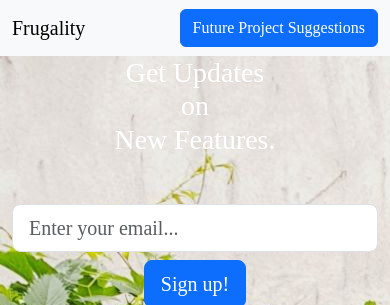
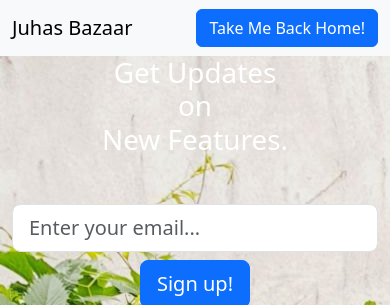
Before and after one commit to ws2516/WholeFoodsFrugality, a Flask app: page /SignUp in a window 390 px wide. Shown: the top 305 px of the page. Run offline with Flask 2, Linux system fonts and the light colour scheme; some libraries are stand-ins or nearby versions.

Commit message:
Sign Up Test

```diff
--- a/templates/FutureProjects.html
+++ b/templates/FutureProjects.html
@@ -9,10 +9,10 @@
 </script>
 </head><body>      <nav class="navbar navbar-light navbar-expand bg-light navigation-clean">
          <div class="container">
-            <a class="navbar-brand" href="/">Frugality</a>
+            <a class="navbar-brand" href="/">Juhas Bazaar</a>
             <button data-bs-toggle="collapse" class="navbar-toggler" data-bs-target="#navcol-1"></button>
         	<div class="collapse navbar-collapse" id="navcol-1">
-            <a class="btn btn-primary ms-auto" role="button" href="/FutureProjects">Future Project Suggestions</a>
+            <a class="btn btn-primary ms-auto" role="button" href="/">Take Me Back Home!</a>
             </div>
          </div>
       </nav><!-- Start: Contact Form Clean --><section class="contact-clean"><form data-bss-recipient="b59cae5d4e4be953edbc0f78eeaad7e1"><h2 class="text-center">Suggest Future Projects</h2><!-- Start: Success Example --><div class="mb-3"><input class="form-control" type="text" name="name" placeholder="Name"></div><!-- End: Success Example --><!-- Start: Error Example --><div class="mb-3"><input class="form-control is-invalid" type="email" name="email" placeholder="Email"><!-- Start: The Error Message --><small class="form-text text-danger">Please enter a correct email address.</small><!-- End: The Error Message --></div><!-- End: Error Example --><div class="mb-3"><textarea class="form-control" name="message" placeholder="Message" rows="14"></textarea></div><div class="text-center mb-3"><button class="btn btn-primary" type="submit">send </button></div></form></section><!-- End: Contact Form Clean --><!-- Start: Footer Basic --><footer class="footer-basic"><!-- Start: Social Icons --><div class="social"></div><!-- End: Social Icons --><!-- Start: Links -->         <ul class="list-inline">
--- a/templates/SignUp.html
+++ b/templates/SignUp.html
@@ -3,7 +3,7 @@
    <head>
       <meta charset="utf-8">
       <meta name="viewport" content="width=device-width, initial-scale=1.0, shrink-to-fit=no">
-      <title>Home - Brand</title>
+      <title>Sign Up - Juhas Bazaar</title>
       <meta name="description" content="One poker tool to rule the others. A machine learning approach to dynamic decision making in poker.">
       <link rel="icon" type="image/jpeg" sizes="1024x819" href="/assets/img/amol-tyagi-7dkLbNE6ycI-unsplash.jpg?h=e1d53b2604a7a851d69469aff2fde3a5">
       <link rel="icon" type="image/jpeg" sizes="1024x819" href="/assets/img/amol-tyagi-7dkLbNE6ycI-unsplash.jpg?h=e1d53b2604a7a851d69469aff2fde3a5">
@@ -16,13 +16,13 @@
       <link rel="stylesheet" href="assets/css/styles.min.css">
       <link rel="stylesheet" href="assets/css/wff.css">
       </head>
-   <body style="font-family: Arapey, serif;">
+   <body>
            <nav class="navbar navbar-light navbar-expand bg-light navigation-clean">
          <div class="container">
-            <a class="navbar-brand" href="/">Frugality</a>
+            <a class="navbar-brand" href="/">Juhas Bazaar</a>
             <button data-bs-toggle="collapse" class="navbar-toggler" data-bs-target="#navcol-1"></button>
         	<div class="collapse navbar-collapse" id="navcol-1">
-            <a class="btn btn-primary ms-auto" role="button" href="/FutureProjects">Future Project Suggestions</a>
+            <a class="btn btn-primary ms-auto" role="button" href="/">Take Me Back Home!</a>
             </div>
          </div>
       </nav>
@@ -36,32 +36,27 @@
                <div class="col-md-10 col-lg-8 col-xl-7 mx-auto position-relative">
                   <form form action="" method="POST">
                      <div class="row">
-                        <div class="col-12 col-md-9 mb-2 mb-md-0"><input class="form-control form-control-lg" name ="Email" type="email" placeholder="Enter your email..." style="font-family: Arapey, serif;"></div>
-                        <div class="col-12 col-md-3"><button class="btn btn-primary btn-lg" type="submit" style="font-family: Arapey, serif;">Sign up!</button></div>
+                        <div class="col-12 col-md-9 mb-2 mb-md-0"><input class="form-control form-control-lg" name ="Email" type="email" placeholder="Enter your email..."></div>
+                        <div class="col-12 col-md-3"><button class="btn btn-primary btn-lg" type="submit">Sign up!</button></div>
                      </div>
                   </form>
                </div>
             </div>
          </div>
       </header>
-      <section class="text-center text-white call-to-action" style="background: url(&quot;/assets/img/jesus-eca-6B-IevAR_AE-unsplash.jpg?h=5e4f481002128c4ff8d37855977ebe30&quot;);">
-         <div class="overlay"></div>
-         <div class="container">
-            <div class="row">
-               <div class="col-xl-9 mx-auto position-relative">
-                  <h2 class="mb-4" style="font-family: Arapey, serif;">Ready to get started? Sign up now!</h2>
-               </div>
-               <div class="col-md-10 col-lg-8 col-xl-7 mx-auto position-relative" style="font-family: Arapey, serif;">
-                  <form style="font-family: Arapey, serif;">
-                     <div class="row" style="font-family: Arapey, serif;">
-                        <div class="col-12 col-md-9 mb-2 mb-md-0" style="font-family: Arapey, serif;"><input class="form-control form-control-lg" type="email" placeholder="Enter your email..." style="font-family: Arapey, serif;"></div>
-                        <div class="col-12 col-md-3" style="font-family: Arapey, serif;"><button class="btn btn-primary btn-lg" type="submit" style="font-family: Arapey, serif;">Sign up!</button></div>
-                     </div>
-                  </form>
-               </div>
-            </div>
-         </div>
-      </section>
+            <footer class="footer-basic">
+         <!-- Start: Social Icons -->
+         <div class="social"></div>
+         <!-- End: Social Icons --><!-- Start: Links -->
+         <ul class="list-inline">
+            <li class="list-inline-item"><a href="/">Home</a></li>
+            <li class="list-inline-item"><a href="/About">About</a></li>
+            <li class="list-inline-item"><a href="/FurtherProjects">Future Project Suggestions</a></li>
+         </ul>
+         <!-- End: Links --><!-- Start: Copyright -->
+         <p class="copyright">LetsBeFrugal © 2021</p>
+         <!-- End: Copyright -->
+      </footer>
       <script src="https://cdn.jsdelivr.net/npm/bootstrap@5.0.1/dist/js/bootstrap.bundle.min.js"></script><script src="/assets/js/script.min.js?h=a2cee23efd5962953aee193ace61225c"></script>
    </body>
 </html>
```
Also changed, not shown: templates/SignUpThankYou.html (+15 -3 lines), templates/index.html (+4 -3 lines).
